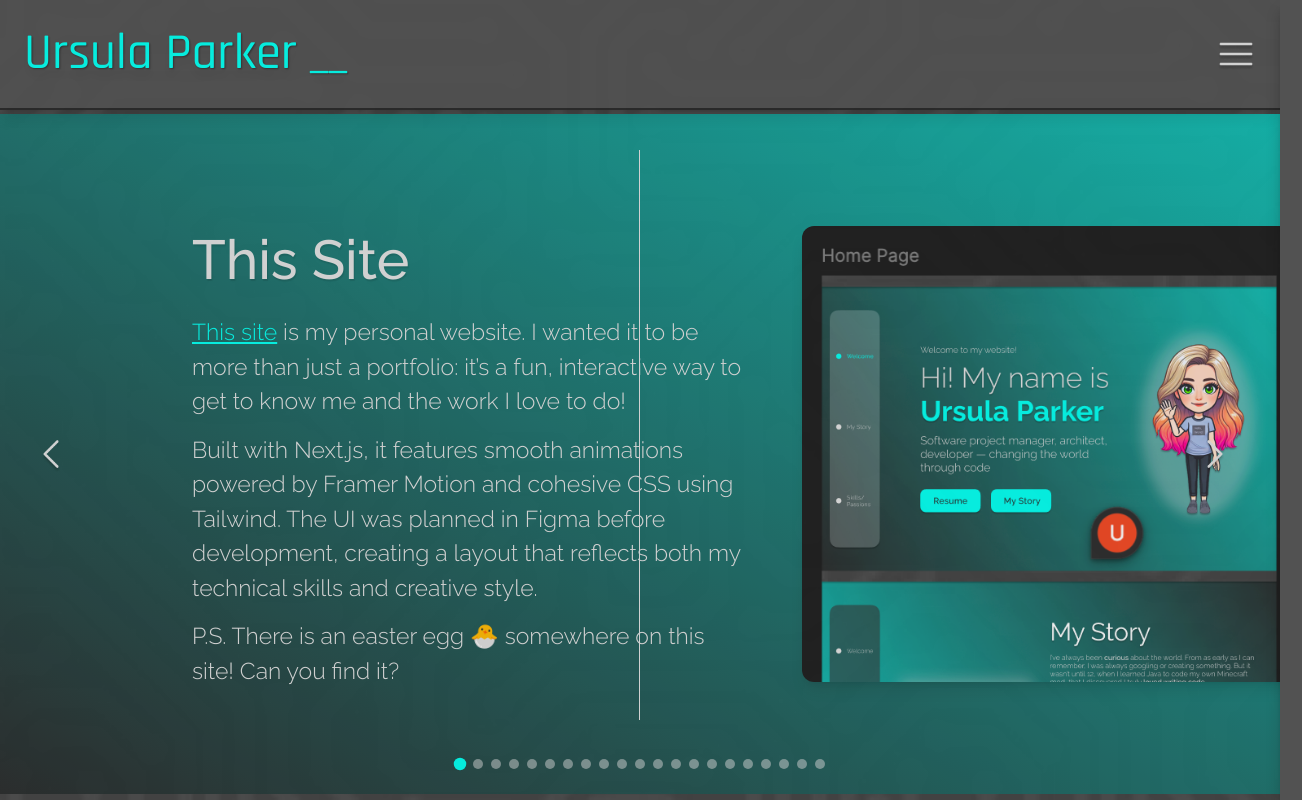
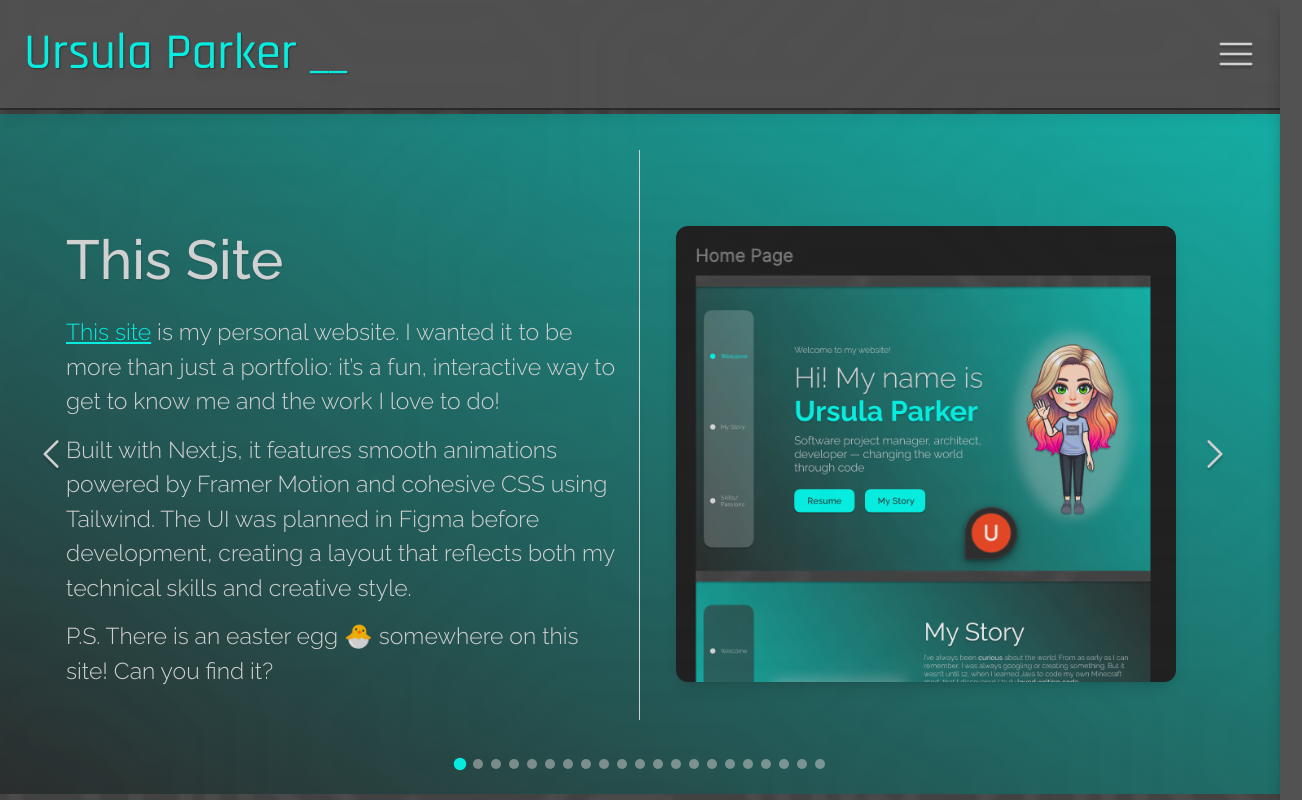
Before and after one commit to ursulacparker/ursulaparker, a Next.js app: page /Projects in a window 1280 px wide. Shown: the whole page, 1302 px wide, since content can reach past the window. Built offline with nearby package versions, Linux system fonts and the light colour scheme.

Commit message:
fixed line bug

```diff
--- a/src/pages/Projects.tsx
+++ b/src/pages/Projects.tsx
@@ -251,10 +251,10 @@ export default function Projects() {
           transition={{ duration: 0.5 }}
           className="flex-1"
         >
-          <h1 className="[@media(min-width:1250px)]:ml-[10px] [@media(min-width:950px)]:ml-[10vw] ml-[5vw] [@media(min-width:950px)]:text-[55px] text-[5.84375vw] text-[var(--light-gray)] font-medium [text-shadow:1px_2px_1px_rgba(0,0,0,0.1)]">
+          <h1 className="ml-[5vw] md:ml-[10vw] xl:ml-[2px] [@media(min-width:950px)]:text-[55px] text-[5.84375vw] text-[var(--light-gray)] font-medium [text-shadow:1px_2px_1px_rgba(0,0,0,0.1)]">
             {projects[activeIndex].title}
           </h1>
-          <div className="[@media(min-width:1250px)]:ml-[10px] [@media(min-width:950px)]:ml-[10vw] ml-[5vw] [@media(min-width:1250px)]:w-[550px] w-[70vw] [@media(min-width:950px)]:text-[23px] text-[2.44375vw] text-[var(--light-gray)] font-light [@media(min-width:950px)]:mt-[8px] mt-[0.85vw] [@media(min-width:950px)]:space-y-[14px] space-y-[1.4875vw]">
+          <div className="ml-[5vw] md:ml-[10vw] xl:ml-[2px] [@media(min-width:1250px)]:w-[550px] w-[70vw] [@media(min-width:950px)]:text-[23px] text-[2.44375vw] text-[var(--light-gray)] font-light [@media(min-width:950px)]:mt-[8px] mt-[0.85vw] [@media(min-width:950px)]:space-y-[14px] space-y-[1.4875vw]">
             {projects[activeIndex].description}
           </div>
 
--- a/tailwind.config.ts
+++ b/tailwind.config.ts
@@ -9,6 +9,10 @@ export default {
   theme: {
     extend: {
     },
+    screens: {
+      md: '950px',
+      xl: '1250px',
+    },
   },
   plugins: [],
 } satisfies Config;
```
